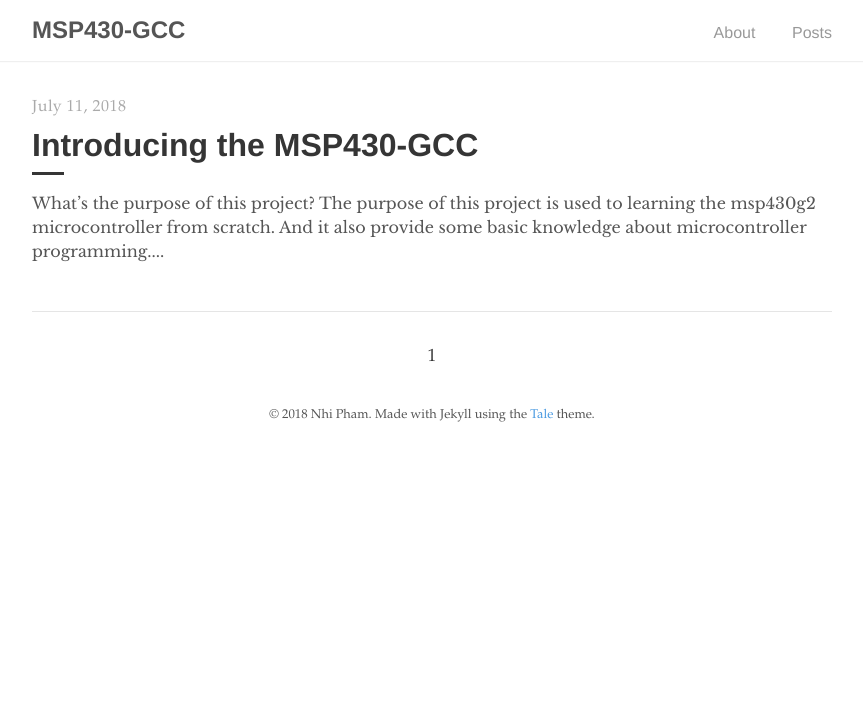
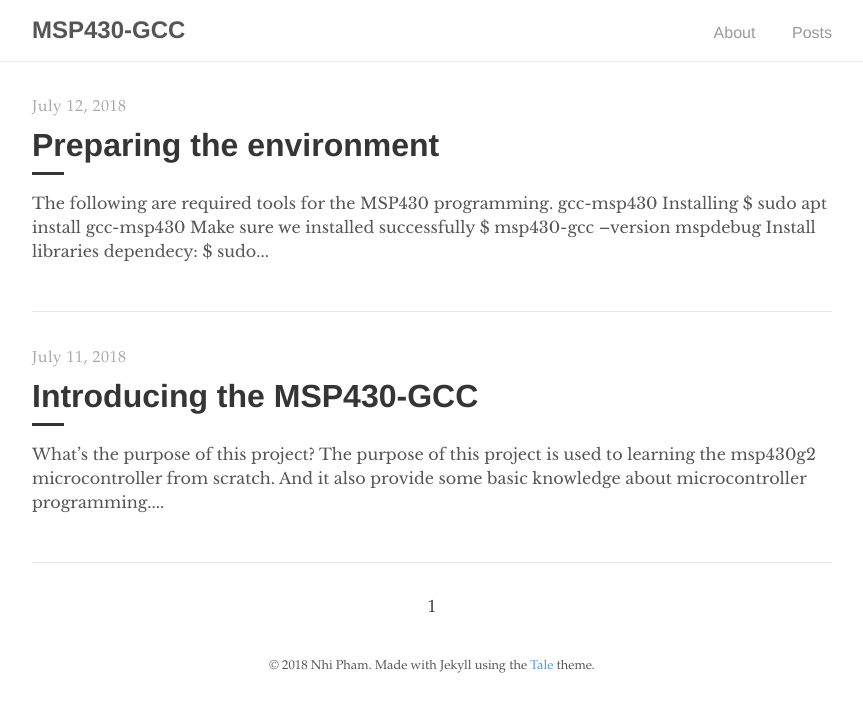
Before and after one commit to nhivp/msp430-gcc, a Jekyll site: the page built from docs/index.html, in a window 1280 px wide. Shown: the top 712 px of the page, without its empty margins (208-1071 px from the left). Built offline with Jekyll 4.4.1, drawn with Linux system fonts in a browser that asks for light colours; the list of posts is cut into pages by our own code.

Commit message:
Add new post

````diff
--- /dev/null
+++ b/docs/_posts/2018-07-12-prepare-env.md
@@ -0,0 +1,26 @@
+---
+layout: post
+title: "Preparing the environment"
+author: "Nhi Pham"
+---
+
+The following are required tools for the MSP430 programming.
+
+## gcc-msp430
+
+* Installing
+  >$ sudo apt install gcc-msp430
+* Make sure we installed successfully
+  >$ msp430-gcc --version
+
+## mspdebug
+
+* Install libraries dependecy:
+  >$ sudo apt-get install libusb-dev sudo apt-get install libreadline-dev
+* Get a latest version at https://github.com/dlbeer/mspdebug/releases
+* Unzip this source to somewhere: ```tar xvfz mspdebug-0.25.tar.gz```
+* Go to its source code: ```cd mspdebug-0.25/```
+* Compiling .. ```make```
+* And finally install it ```make install```
+* Make sure we installed successfully
+    ```mspdebug --version```
````
Also changed, not shown: docs/_posts/2018-07-11-introducing-msp430-gcc.md (+1 -1 lines), docs/about.md (+1 -1 lines).
